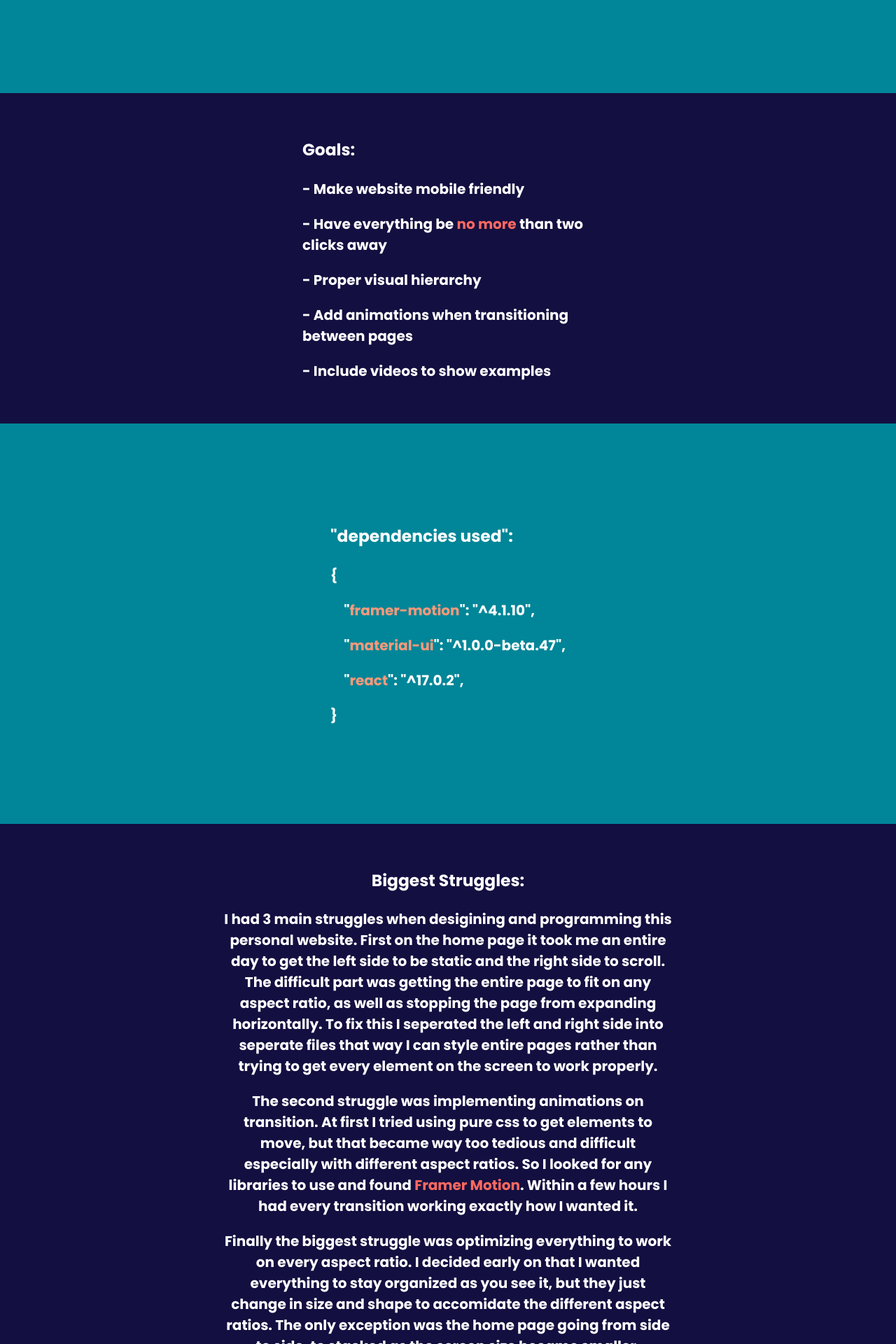
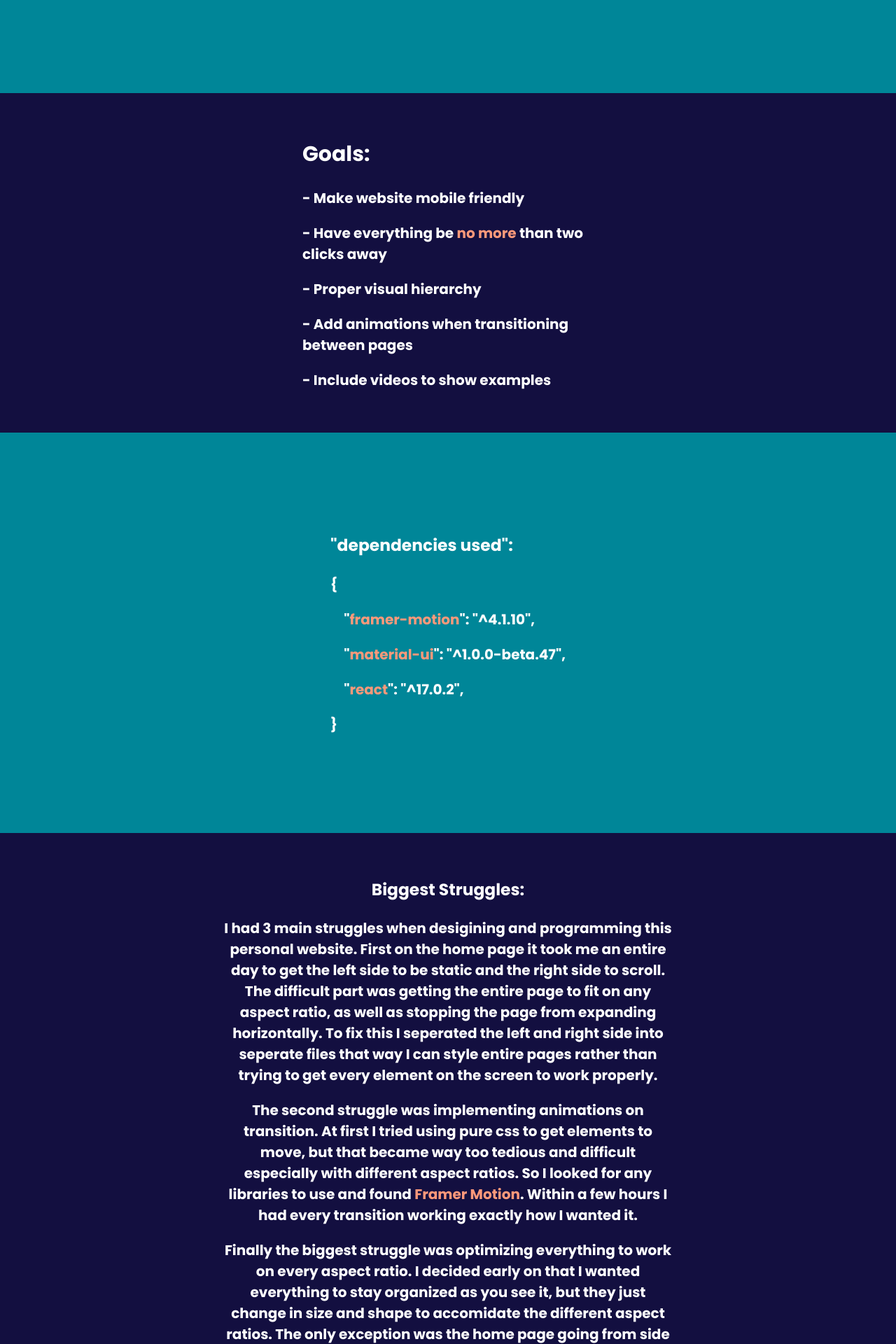
Before and after one commit to KhalidD98/personal-website, a React (Create React App) app: page /personalwebsite in a window 1280 px wide. Shown: the part 691-2611 px from the top of the page at 70% size. Built offline with nearby package versions, Linux system fonts and the light colour scheme.

Commit message:
Color work

```diff
--- a/src/PersonalWebsite.js
+++ b/src/PersonalWebsite.js
@@ -77,7 +77,7 @@ const useStyles = makeStyles((theme) => ({
         marginTop: '40px'
     },
     coloredText: {
-        color: '#FF6960'
+        color: '#ff997a'
     },
     darkBackground: {
         width: '100%',
@@ -95,7 +95,7 @@ const useStyles = makeStyles((theme) => ({
     },
     hyperlink: {
         textDecoration: 'none',
-        color: '#FF6960'
+        color: '#ff997a'
     },
     strugglesContainer: {
         width: '50vw',
@@ -157,7 +157,7 @@ export default function PersonalWebsite() {
                 {/****** Goals for the site ******/}
                 <Grid item className={classes.darkBackground}>
                     <div className={classes.goalsContainer}>
-                        <h3>Goals:</h3>
+                        <h2>Goals:</h2>
                         <p>- Make website mobile friendly</p>
                         <p>- Have everything be <span className={classes.coloredText}>no more</span> than two clicks away</p>
                         <p>- Proper visual hierarchy</p>
```
